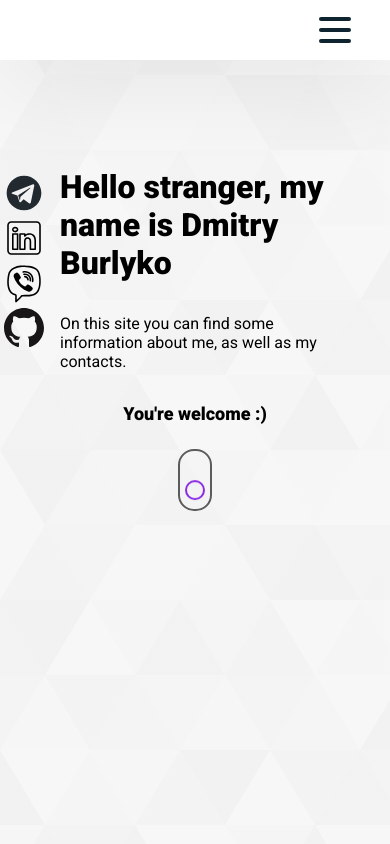
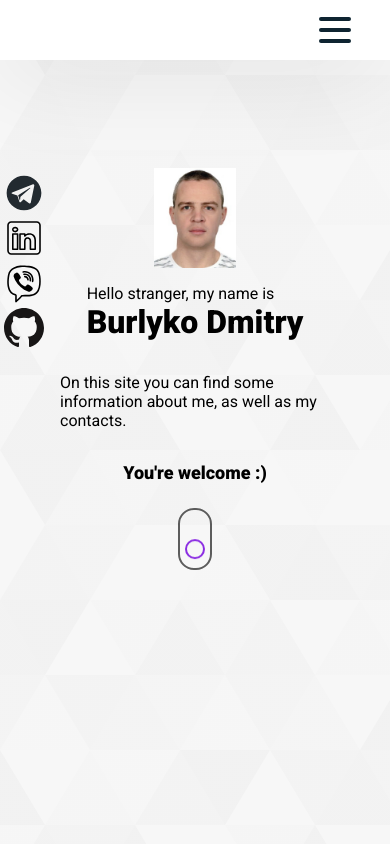
Before and after one commit to demos-prog/portfolio, a plain HTML site: page index.html in a window 390 px wide. Shown: the top 844 px of the page. Drawn offline with Linux system fonts and the light colour scheme.

Commit message:
photo on mobile

```diff
--- a/css/styles.css
+++ b/css/styles.css
@@ -379,6 +379,11 @@ a {
   gap: 30px;
 }
 
+#photoOnMobile{
+  height: 100px;
+  display: none;
+}
+
 @media (max-width: 850px) {
   #first_nav {
     display: none;
@@ -424,4 +429,8 @@ a {
   .project {
     flex-direction: column;
   }
+
+  #photoOnMobile{
+    display: initial;
+  }
 }
--- a/index.html
+++ b/index.html
@@ -70,7 +70,12 @@
     <section id="home_section">
       <div class="container">
         <div id="home_cont">
-          <h1>Hello stranger, my name is Dmitry Burlyko</h1>
+          <img id="photoOnMobile" src="/img/Photo.jpg" alt="Photo">
+          <br>
+          <div>
+            <p>Hello stranger, my name is</p>
+            <h1>Burlyko Dmitry</h1>
+          </div>
           <br>
           <br>
           <p>On this site you can find some information about me, as well as my contacts.</p>
@@ -267,15 +272,15 @@
   </div>
   <!--Start of Tawk.to Script-->
   <script type="text/javascript">
-  var Tawk_API=Tawk_API||{}, Tawk_LoadStart=new Date();
-  (function(){
-  var s1=document.createElement("script"),s0=document.getElementsByTagName("script")[0];
-  s1.async=true;
-  s1.src='https://embed.tawk.to/6501b11e0f2b18434fd84b9a/1ha79nop4';
-  s1.charset='UTF-8';
-  s1.setAttribute('crossorigin','*');
-  s0.parentNode.insertBefore(s1,s0);
-  })();
+    var Tawk_API = Tawk_API || {}, Tawk_LoadStart = new Date();
+    (function () {
+      var s1 = document.createElement("script"), s0 = document.getElementsByTagName("script")[0];
+      s1.async = true;
+      s1.src = 'https://embed.tawk.to/6501b11e0f2b18434fd84b9a/1ha79nop4';
+      s1.charset = 'UTF-8';
+      s1.setAttribute('crossorigin', '*');
+      s0.parentNode.insertBefore(s1, s0);
+    })();
   </script>
   <!--End of Tawk.to Script-->
   <script src="scripts/script.js"></script>
```
